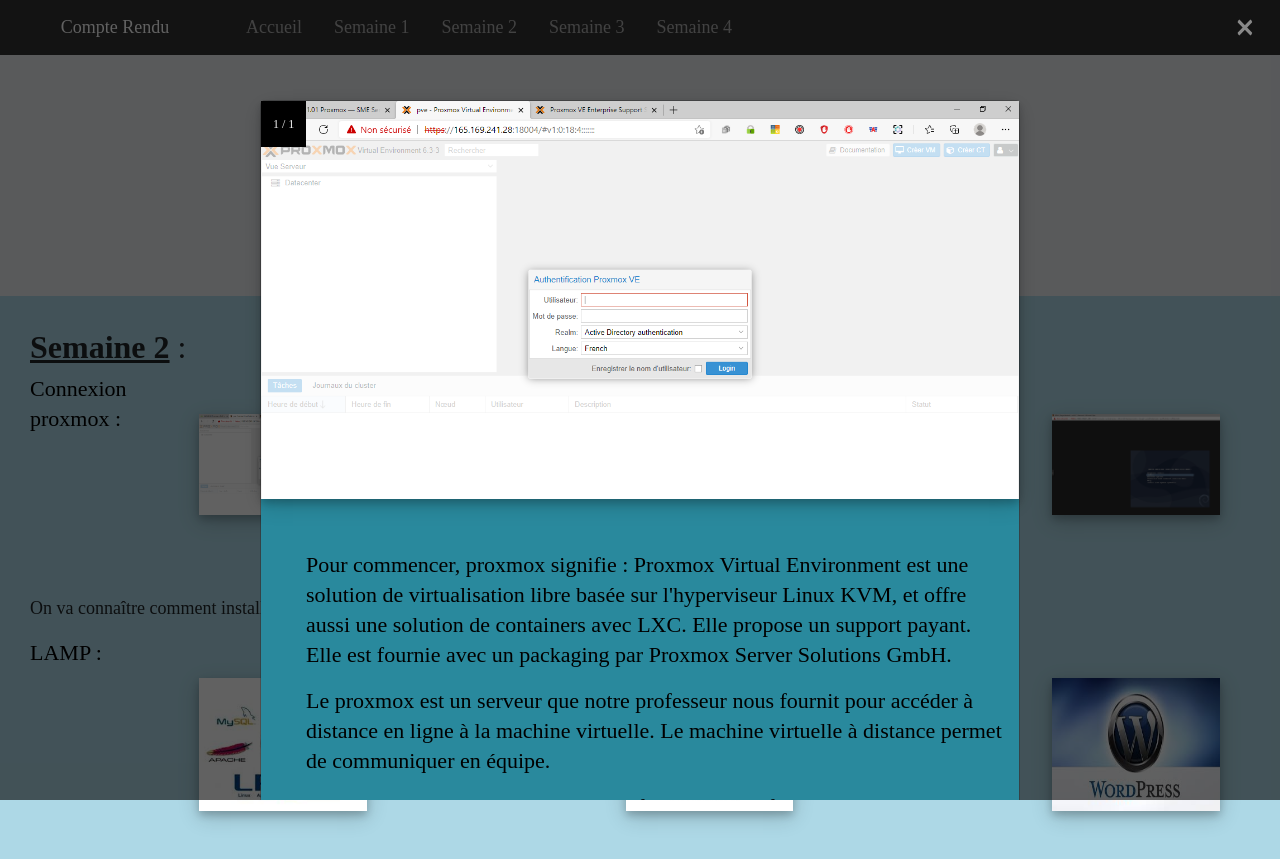
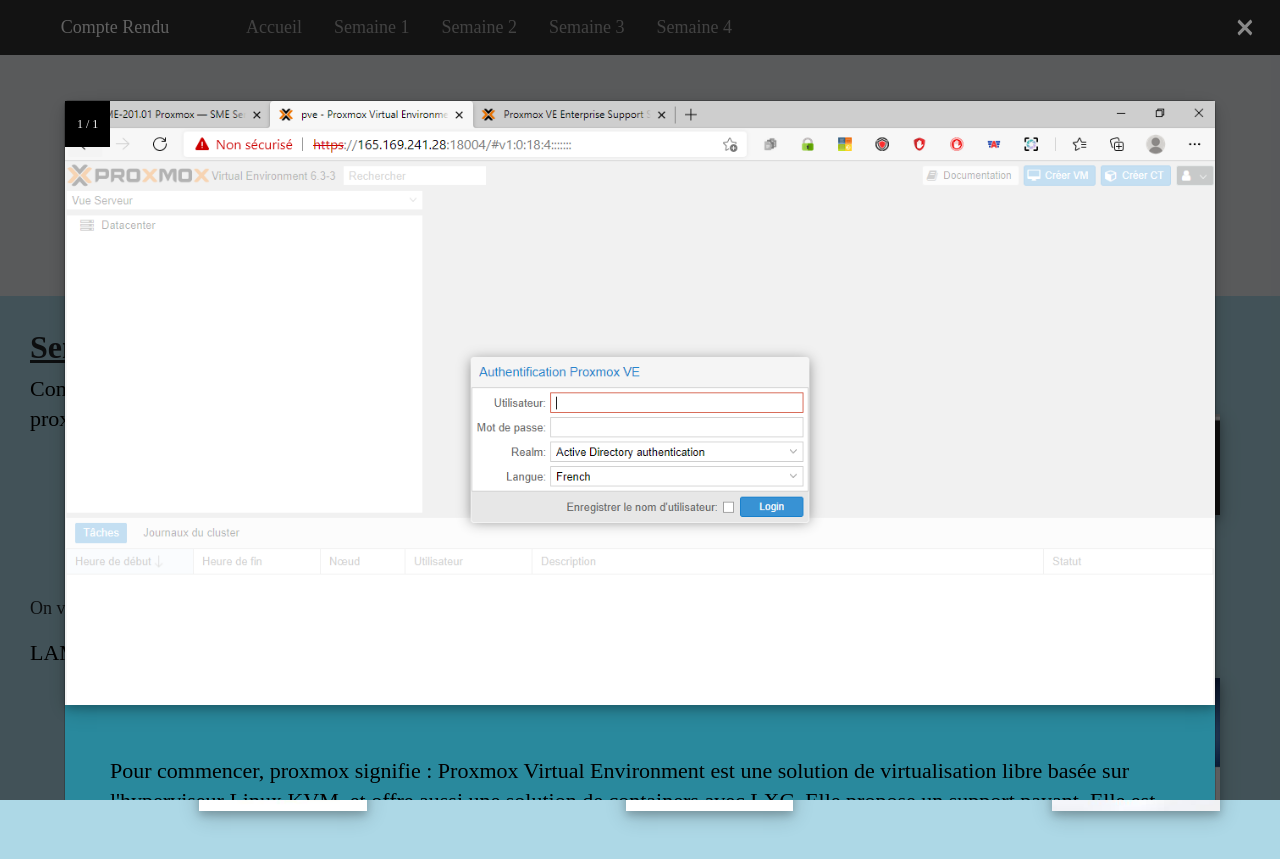
Before and after one commit to geraldmanue1/Site_MandelaShop, a plain HTML site: page Semaine2.html in a window 1280 px wide. Both pictures are taken after a click on the picture 282 px from the left and 464 px from the top of the page. Drawn offline with nearby package versions, Linux system fonts and the light colour scheme.

Commit message:
MandelaShop modif css image taille largeur 1

```diff
--- a/Accueil/css/Semaine2.css
+++ b/Accueil/css/Semaine2.css
@@ -246,8 +246,8 @@ $thumb-background: rgba(31, 163, 191, 0.05);
   background-color: #fefefe;
   margin: auto;
   padding: 0;
-  width: 86%;
-  max-width: 760px;
+  width: 90%;
+  max-width: 1200px;
 }
 
 /* The Close Button */
--- a/Accueil/css/Semaine3.css
+++ b/Accueil/css/Semaine3.css
@@ -1,4 +1,3 @@
-
 
 
 /* width */
@@ -247,8 +246,8 @@ $thumb-background: rgba(31, 163, 191, 0.05);
   background-color: #fefefe;
   margin: auto;
   padding: 0;
-  width: 86%;
-  max-width: 760px;
+  width: 90%;
+  max-width: 1200px;
 }
 
 /* The Close Button */
--- a/Accueil/css/Semaine4.css
+++ b/Accueil/css/Semaine4.css
@@ -246,8 +246,8 @@ $thumb-background: rgba(31, 163, 191, 0.05);
   background-color: #fefefe;
   margin: auto;
   padding: 0;
-  width: 86%;
-  max-width: 760px;
+  width: 90%;
+  max-width: 1200px;
 }
 
 /* The Close Button */
```
